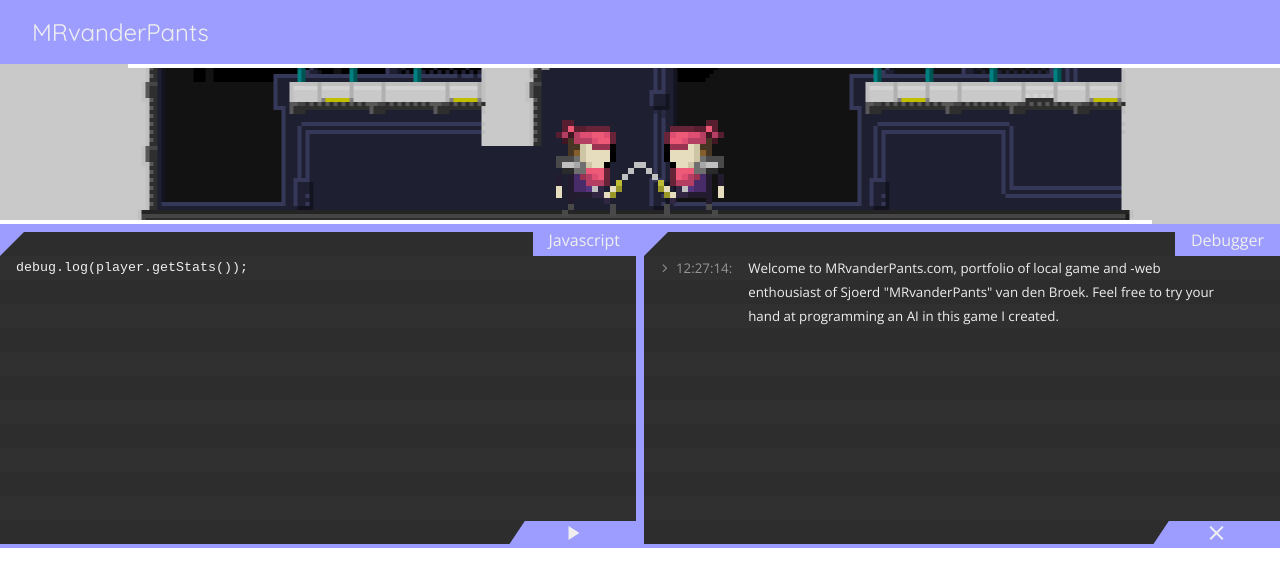
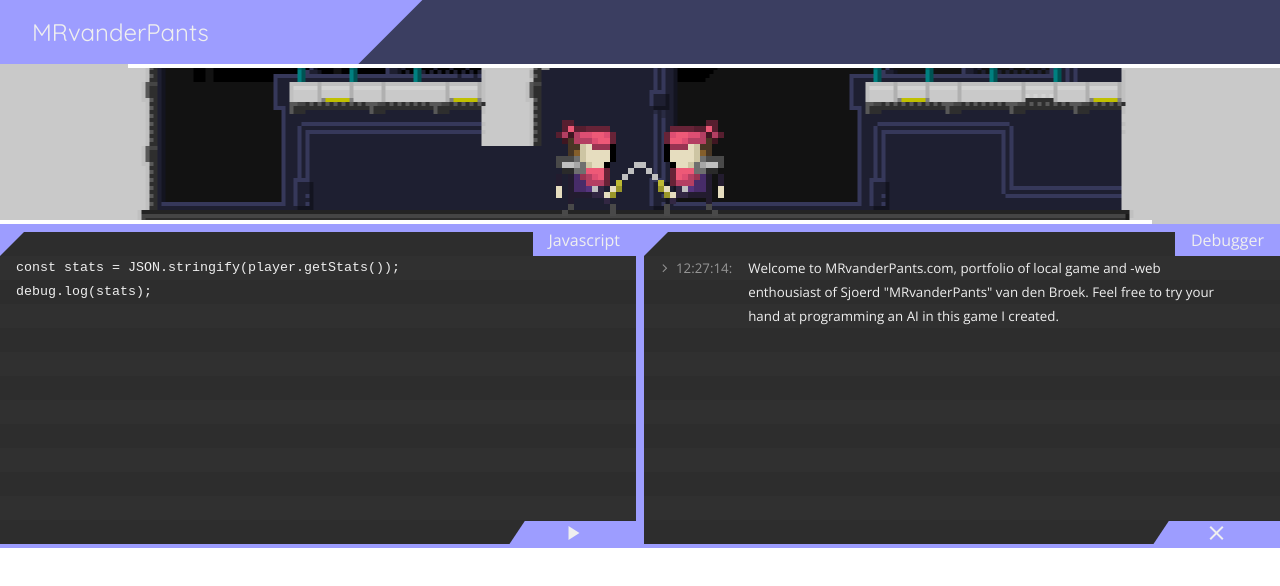
Before and after one commit to MRvanderPants/jsrpg, an Angular app: page / in a window 1280 px wide. Shown: the top 586 px of the page. Built offline with nearby package versions, Linux system fonts and the light colour scheme.

Commit message:
Progress on gameplay hooking * Moved player and enemy classes to seperate files * Adjusted the textarea submit button * Fixed some css layout issue's with the debugger component

```diff
--- a/src/app/app.module.ts
+++ b/src/app/app.module.ts
@@ -3,6 +3,8 @@ import { NgModule } from '@angular/core';
 
 import { Interfaces } from './services/interface.service';
 import { Classes } from './services/classes.service';
+import { PlayerService } from './services/player.service';
+import { EnemyService } from './services/enemy.service';
 
 import { AppComponent } from './app.component';
 import { TextareaComponent } from './components/textarea/textarea.component';
@@ -28,7 +30,9 @@ import { ControllerComponent } from './components/controller/controller.componen
   ],
   providers: [
     Interfaces,
-    Classes
+    Classes,
+    PlayerService,
+    EnemyService
   ],
   bootstrap: [
     AppComponent
--- a/src/app/components/controller/controller.component.html
+++ b/src/app/components/controller/controller.component.html
@@ -1,5 +1,5 @@
 <app-game></app-game>
 <section class="input-wrapper">
-    <app-textarea (execute)="executeScript($event)"></app-textarea>
+    <app-textarea [disabled]="disabled" (execute)="executeScript($event)"></app-textarea>
     <app-debug [logs]="logs" (clear)="clearLog()"></app-debug>
 </section>
--- a/src/app/components/controller/controller.component.ts
+++ b/src/app/components/controller/controller.component.ts
@@ -1,5 +1,7 @@
 import { Component, OnInit } from '@angular/core';
 import { Classes } from '../../services/classes.service';
+import { PlayerService } from '../../services/player.service';
+import { EnemyService } from '../../services/enemy.service';
 
 @Component({
   selector: 'app-controller',
@@ -9,14 +11,15 @@ import { Classes } from '../../services/classes.service';
 export class ControllerComponent implements OnInit {
 
   public logs: any;
+  public disabled: boolean;
 
   constructor() {
     this.logs = [];
   }
 
   ngOnInit() {
-    window['p'] =  Classes.generatePlayer();
-    window['e'] =  Classes.generateEnemy();
+    window['p'] =  PlayerService.generatePlayer();
+    window['e'] =  EnemyService.generateEnemy();
     window['d'] =  Classes.generateDebugger(this);
   }
 
@@ -56,5 +59,6 @@ export class ControllerComponent implements OnInit {
       }; new f(window.p, window.e, window.d);`;
     document.body.appendChild(newScript);
     newScript.parentNode.removeChild(newScript);
+    this.disabled = true;
   }
 }
--- a/src/app/components/debug/debug.component.scss
+++ b/src/app/components/debug/debug.component.scss
@@ -24,6 +24,7 @@
 
             align-items: baseline;
             display: flex;
+            flex-wrap: wrap;
 
             .debugger__item__time {
                 color: #969696;
--- a/src/app/components/debug/debug.component.ts
+++ b/src/app/components/debug/debug.component.ts
@@ -21,17 +21,28 @@ export class DebugComponent implements OnInit {
 
   ngOnInit() {
 
-    const wrapperWidth = this.wrapper.nativeElement.clientWidth;
-    const elements = document.getElementsByClassName('debugger__item__message');
+    window.addEventListener('resize', () => { this.calcWidth(); }, false);
 
     setTimeout(() => {
-      for (let i = 0; i < elements.length; i++) {
-        elements[i]['style'].width = (wrapperWidth * 0.75) + 'px';
-      }
+      this.calcWidth();
     });
   }
 
   private onClear (): void {
     this.clear.emit();
   }
+
+
+  /**
+   * Calculates the debugger elements width
+   */
+  private calcWidth (): void {
+
+    const wrapperWidth = this.wrapper.nativeElement.clientWidth;
+    const elements = document.getElementsByClassName('debugger__item__message');
+
+    for (let i = 0; i < elements.length; i++) {
+      elements[i]['style'].width = (wrapperWidth * 0.75) + 'px';
+    }
+  }
 }
--- a/src/app/components/header/header.component.scss
+++ b/src/app/components/header/header.component.scss
@@ -32,6 +32,19 @@
     width: calc(100% - 10vw);
 }
 
+.header:before {
+
+    background-color: #3b3e61;
+    bottom: 0;
+    clip-path: polygon(33% 0, 100% 0, 100% 100%, calc(33% - 4rem) 100%);
+    content: '';
+    left: 0;
+    position: absolute;
+    right: 0;
+    top: 0;
+    z-index: -1;
+}
+
 .header__margin {
     height: 4rem;
 }
--- a/src/app/components/textarea/textarea.component.html
+++ b/src/app/components/textarea/textarea.component.html
@@ -2,6 +2,7 @@
   <textarea #area class="textarea"></textarea>
 
   <div class="textarea__submit" (click)="submit()" [class.disabled]="disabled">
-    <i class="material-icons textarea__submit__icon">play_arrow</i>
+    <i class="material-icons textarea__submit__icon" *ngIf="!disabled">play_arrow</i>
+    <i class="material-icons textarea__submit__icon textarea__submit__icon--animating" *ngIf="disabled">autorenew</i>
   </div>
 </div>
--- a/src/app/components/textarea/textarea.component.scss
+++ b/src/app/components/textarea/textarea.component.scss
@@ -1,3 +1,7 @@
+@-moz-keyframes spin { 100% { -moz-transform: rotate(360deg); } }
+@-webkit-keyframes spin { 100% { -webkit-transform: rotate(360deg); } }
+@keyframes spin { 100% { -webkit-transform: rotate(360deg); transform:rotate(360deg); } }
+
 .textarea__wrapper {
 
     margin-bottom: -0.3rem;
@@ -18,9 +22,21 @@
         height: 17rem;
         line-height: 1.5rem;
         padding: 1.5rem 1rem 1rem 1rem;
+        position: relative;
         resize: none;
         tab-size: 4;
         width: calc(100% - 2rem);
+    }
+
+    .textarea:after {
+
+        background-color: #9d9dff;
+        bottom: 0;
+        content: '';
+        position: absolute;
+        right: 0;
+        top: 0;
+        width: 0.25rem;
     }
 
     .textarea__submit {
@@ -37,6 +53,12 @@
         right: 0;
         transition: all 0.2s;
         width: 20%;
+
+        .textarea__submit__icon--animating {
+            -webkit-animation:spin 3s linear infinite;
+            -moz-animation:spin 3s linear infinite;
+            animation:spin 3s linear infinite;
+        }
     }
 
     .textarea__submit:hover {
@@ -46,12 +68,12 @@
     }
 
     .disabled {
-        background-color: #adadad;
+        background-color: #6e6e6e;
         color: #efefef;
     }
 
     .disabled:hover {
-        background-color: #adadad;
+        background-color: #6e6e6e;
         color: #efefef;
     }
 }
--- a/src/app/components/textarea/textarea.component.ts
+++ b/src/app/components/textarea/textarea.component.ts
@@ -1,4 +1,4 @@
-import { Component, OnInit, ViewChild, Output, EventEmitter } from '@angular/core';
+import { Component, OnInit, ViewChild, Input, Output, EventEmitter } from '@angular/core';
 
 @Component({
   selector: 'app-textarea',
@@ -11,7 +11,7 @@ export class TextareaComponent implements OnInit {
 
   @Output() execute: EventEmitter<string>;
 
-  public disabled: boolean;
+  @Input() disabled: boolean;
 
   private areaDOM: any;
 
@@ -24,7 +24,7 @@ export class TextareaComponent implements OnInit {
     this.disabled = false;
 
     this.areaDOM = this.area.nativeElement;
-    this.areaDOM.innerHTML = `debug.log(player.getStats());`;
+    this.areaDOM.innerHTML = `const stats = JSON.stringify(player.getStats());\ndebug.log(stats);`;
 
     this.fixTabs();
   }
@@ -34,8 +34,9 @@ export class TextareaComponent implements OnInit {
    * Event handler for the button
    */
   public submit (): void {
-    // this.disabled = true;
-    this.execute.emit(this.areaDOM.value);
+    if (!this.disabled) {
+      this.execute.emit(this.areaDOM.value);
+    }
   }
 
 
--- a/src/app/services/classes.service.ts
+++ b/src/app/services/classes.service.ts
@@ -5,42 +5,6 @@ import { ControllerComponent } from '../components/controller/controller.compone
 export class Classes {
 
   constructor() { }
-
-
-  /**
-   * Generates a closed player class-instance
-   */
-  public static generatePlayer () {
-
-    const Player = function () {
-
-        const stats = [5, 4, 12];
-
-        this.getStats = function () {
-            return stats;
-        };
-    };
-
-    return new Player();
-  }
-
-
-  /**
-   * Generates a closed enemy class-instance
-   */
-  public static generateEnemy () {
-
-    const Enemy = function () {
-
-        const stats = [5, 4, 12];
-
-        this.getStats = function () {
-            return stats;
-        };
-    };
-
-    return new Enemy();
-  }
 
 
   /**
--- /dev/null
+++ b/src/app/services/enemy.service.ts
@@ -0,0 +1,39 @@
+import { Injectable } from '@angular/core';
+import { ControllerComponent } from '../components/controller/controller.component';
+
+@Injectable()
+export class EnemyService {
+
+  constructor() { }
+
+
+  /**
+   * Generates a closed enemy class-instance
+   */
+  public static generateEnemy () {
+
+    const Enemy = function () {
+
+        const stats = {
+            health: 5,
+            attack: 3,
+            defence: 2,
+            speed: 3
+        };
+
+        this.getStats = function () {
+            return stats;
+        };
+
+        this.attack = function (target: any) {
+            console.log('attacking');
+        };
+
+        this.defend = function (target: any) {
+            console.log('defending');
+        };
+    };
+
+    return new Enemy();
+    }
+}
--- /dev/null
+++ b/src/app/services/player.service.ts
@@ -0,0 +1,39 @@
+import { Injectable } from '@angular/core';
+import { ControllerComponent } from '../components/controller/controller.component';
+
+@Injectable()
+export class PlayerService {
+
+  constructor() { }
+
+
+  /**
+   * Generates a closed player class-instance
+   */
+  public static generatePlayer () {
+
+    const Player = function () {
+
+        const stats = {
+          health: 5,
+          attack: 3,
+          defence: 2,
+          speed: 3
+        };
+
+        this.getStats = function () {
+            return stats;
+        };
+
+        this.attack = function (target: any) {
+            console.log('attacking');
+        };
+
+        this.defend = function (target: any) {
+            console.log('defending');
+        };
+    };
+
+    return new Player();
+  }
+}
```
